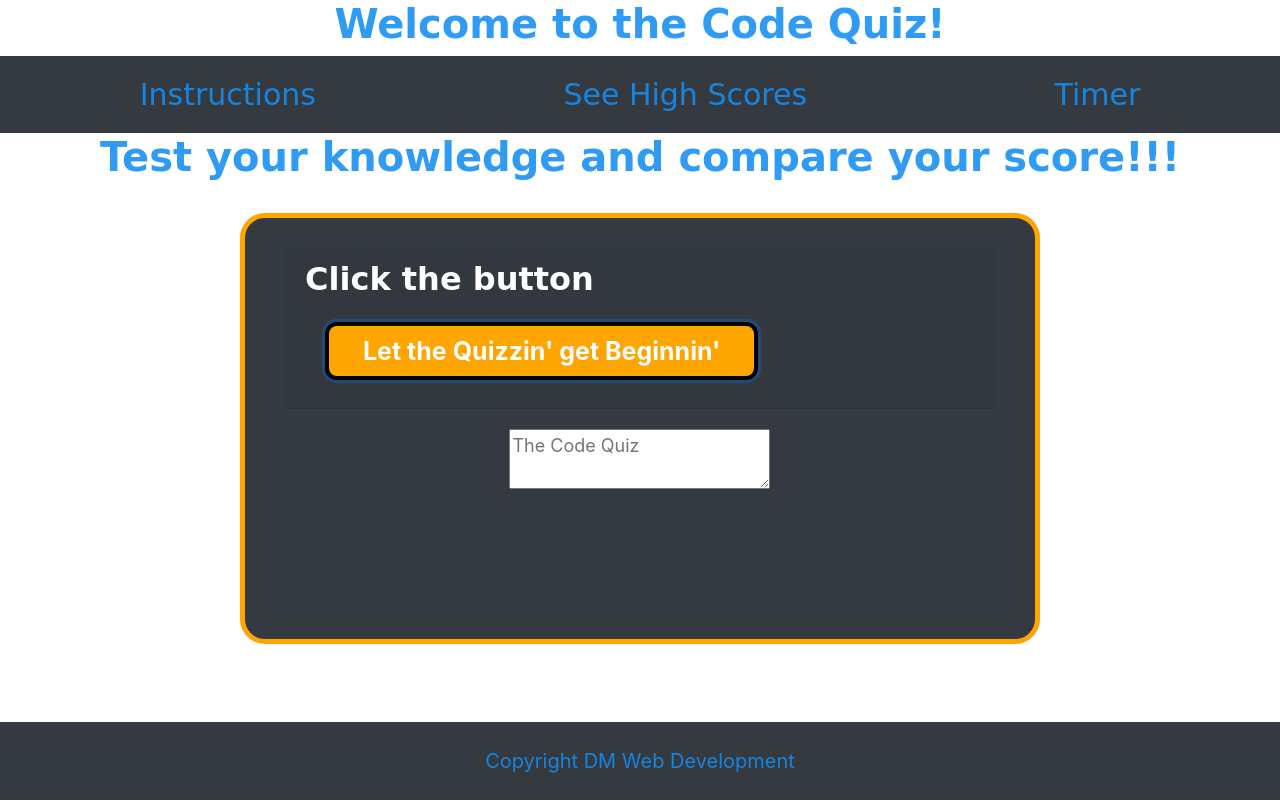
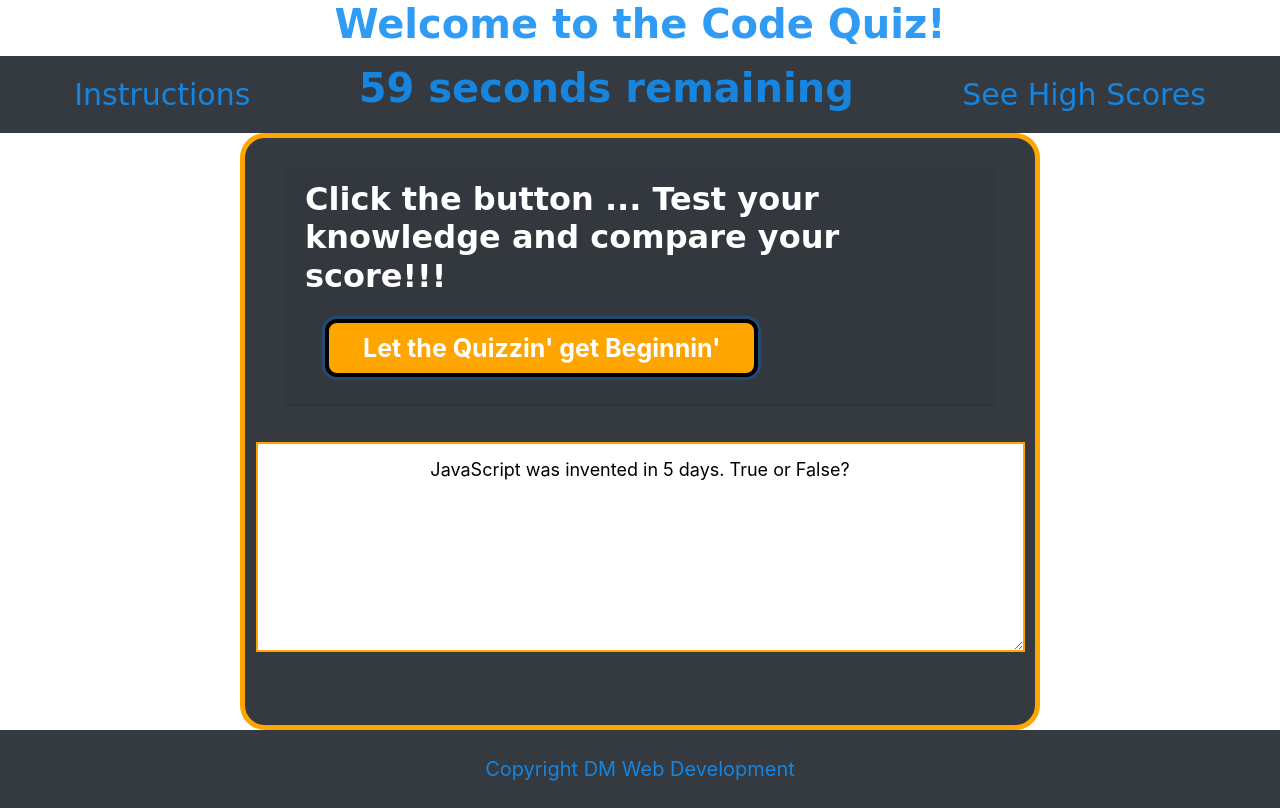
Before and after one commit to drkittendorf/code-quiz, a plain HTML site: page index.html in a window 1280 px wide. Both pictures are taken after a click on the button "Let the Quizzin' get Beginnin'". Drawn offline with nearby package versions, Linux system fonts and the light colour scheme; a web font is replaced by a local one.

Commit message:
front end refined. button working. clock counter working

```diff
--- a/assets/css/style.css
+++ b/assets/css/style.css
@@ -49,10 +49,22 @@ h1,h2,h3,h4,h5 {
   }
 
   .card-body {
-	min-height: 200px;
+	min-height:200px;
 	align-self: center;
   }
 
+  .card-boy div {
+	min-height:100px;
+  }
+
+#quesTions {
+   padding: 15px;
+   margin: 16px;
+   border-color: orange;
+   border-width: 2px;
+   line-height: 22px;
+   text-align: center;
+}
 .btn {
 	border-color: black;
 	border-width: 4px;
--- a/index.html
+++ b/index.html
@@ -25,11 +25,12 @@
                           <li class="nav-item">
                               <a class="nav-link" href="">Instructions</a>
                           </li>
+
                           <li class="nav-item">
-                              <a class="nav-link" href="">See High Scores</a>
+                              <h1 id="countdown">countdown</h1>
                           </li>
                           <li class="nav-item">
-                              <a class="nav-link" href="">Timer</a>
+                             <a class="nav-link" href="">See High Scores</a>
                           </li>
                 </ul>
             </nav>
@@ -38,19 +39,21 @@
         <div class="container">
             <div class="wrapper">
 
-                <header>
-                  <h1>Test your knowledge and compare your score!!!</h1>
-                  <br>
-                </header>
+
                 <div class="card">
                     <div class="card-header">
-                    <h2>Click the button</h2>
-                    <button id="quizzin" class="btn">Let the Quizzin' get Beginnin'</button>
+                    <h2>Click the button ... Test your knowledge and compare your score!!!</h2>
+                    <button id="quizBtn" class="btn">Let the Quizzin' get Beginnin'</button>
                     </div>
+
                     <div class="card-body">
-                    <textarea readonly id="quiz"
-                      placeholder="The Code Quiz"
-                      aria-label="Quiz Questions Here"></textarea>
+                        <textarea id="quesTions" rows="8" cols="60">
+
+
+
+                        </textarea>
+
+
                     </div>
                 </div>
 
@@ -63,4 +66,5 @@
         </footer>
 
 </body>
+<script src="script.js"></script>
 </html>
--- a/script.js
+++ b/script.js
@@ -1,28 +1,34 @@
-/* GIVEN I am taking a code quiz
-WHEN I click the start button
-THEN a timer starts and I am presented with a question
-WHEN I answer a question
-THEN I am presented with another question
-WHEN I answer a question incorrectly
-THEN time is subtracted from the clock
-WHEN all questions are answered or the timer reaches 0
-THEN the game is over
-WHEN the game is over
-THEN I can save my initials and score
-*/
+let buttonQuiz = document.getElementById("quizBtn");
+buttonQuiz.addEventListener("click", respondClick);
+let timerQuiz = document.getElementById("countdown");
+let qpiLe1 = ["JavaScript was invented in 5 days. True or False?", "JavaScript is a cool language to learn. True or False?"]
 
+let question = document.getElementById("quesTions");
+    question.innerHTML = "Malesuada proin libero nunc consequat interdum varius. Tempus egestas sed sed risus pretium quam vulputate. Ultrices sagittis orci a scelerisque purus semper eget. In fermentum et sollicitudin ac orci.";
+    console.log("questions happen here")
 
- // generatebtn. call function
- //build a timer function that starts on click
- // questions will print to screen on click
- //compare submitted answer to actual answer if false -5 seconds, if true next question
- // when questions or time runs out prompt for initials
- //let initials and score persist in memory
+function respondClick () {
+    console.log("clicked")
+    let timeLeft = 60;
+    questionsQuiz();
+    var timeInterval = setInterval(function() {
+        timerQuiz.textContent = timeLeft + " seconds remaining";
+        timeLeft--;
 
+        if (timeLeft === 0) {
+          timerQuiz.textContent = "";
+          endQuiz();
+          clearInterval(timeInterval);
+        }
 
- var generateBtn = document.querySelector("#quiz");
+      }, 1000);
+}
 
-// Add event listener to generate button
-generateBtn.addEventListener("click", takeQuiz)
+function questionsQuiz () {
+    question.innerHTML = qpiLe1[0];
+    console.log("questions happen here");
+  }
 
-var passwordText = document.querySelector("#quiz");
+function endQuiz () {
+  console.log("made it")
+}
```
